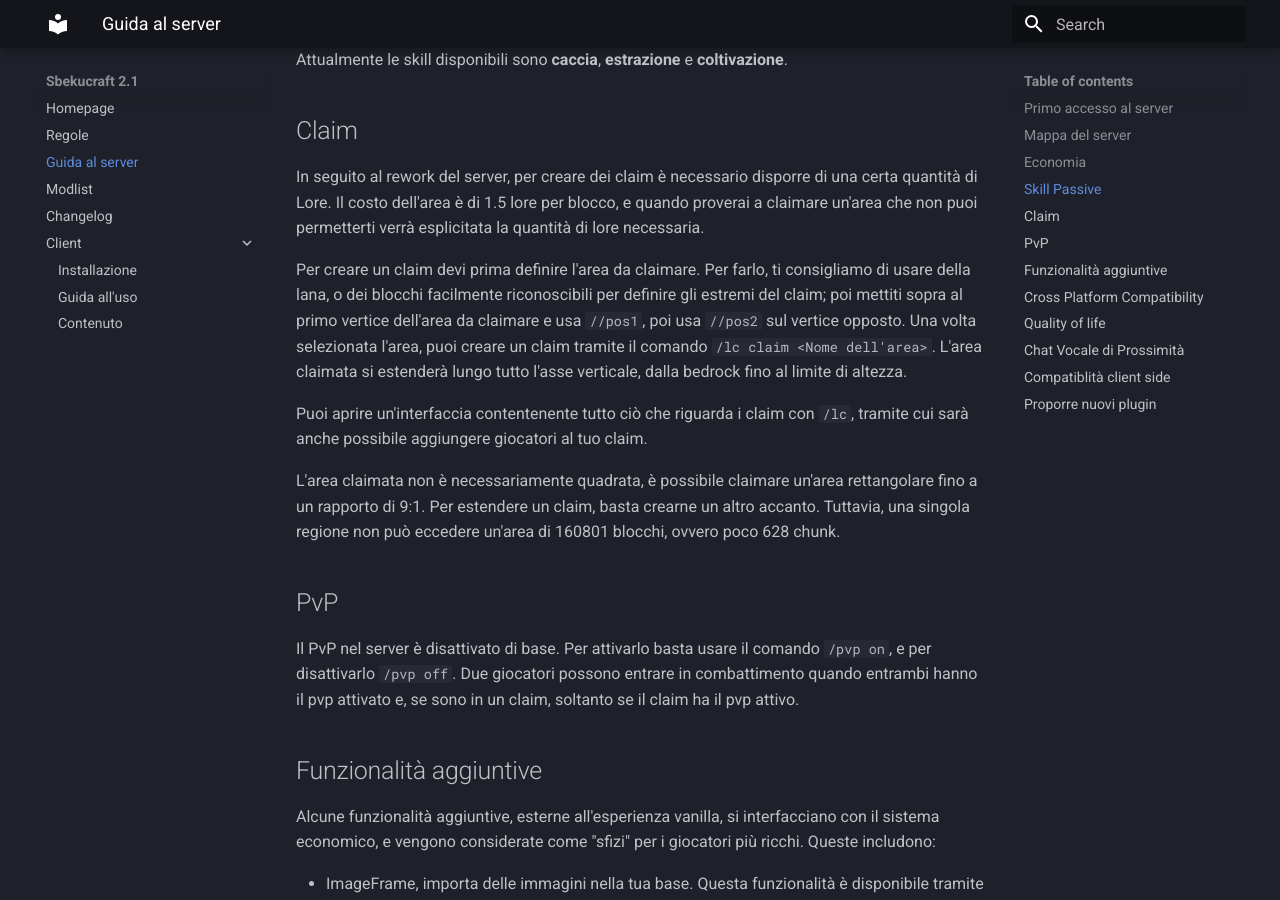
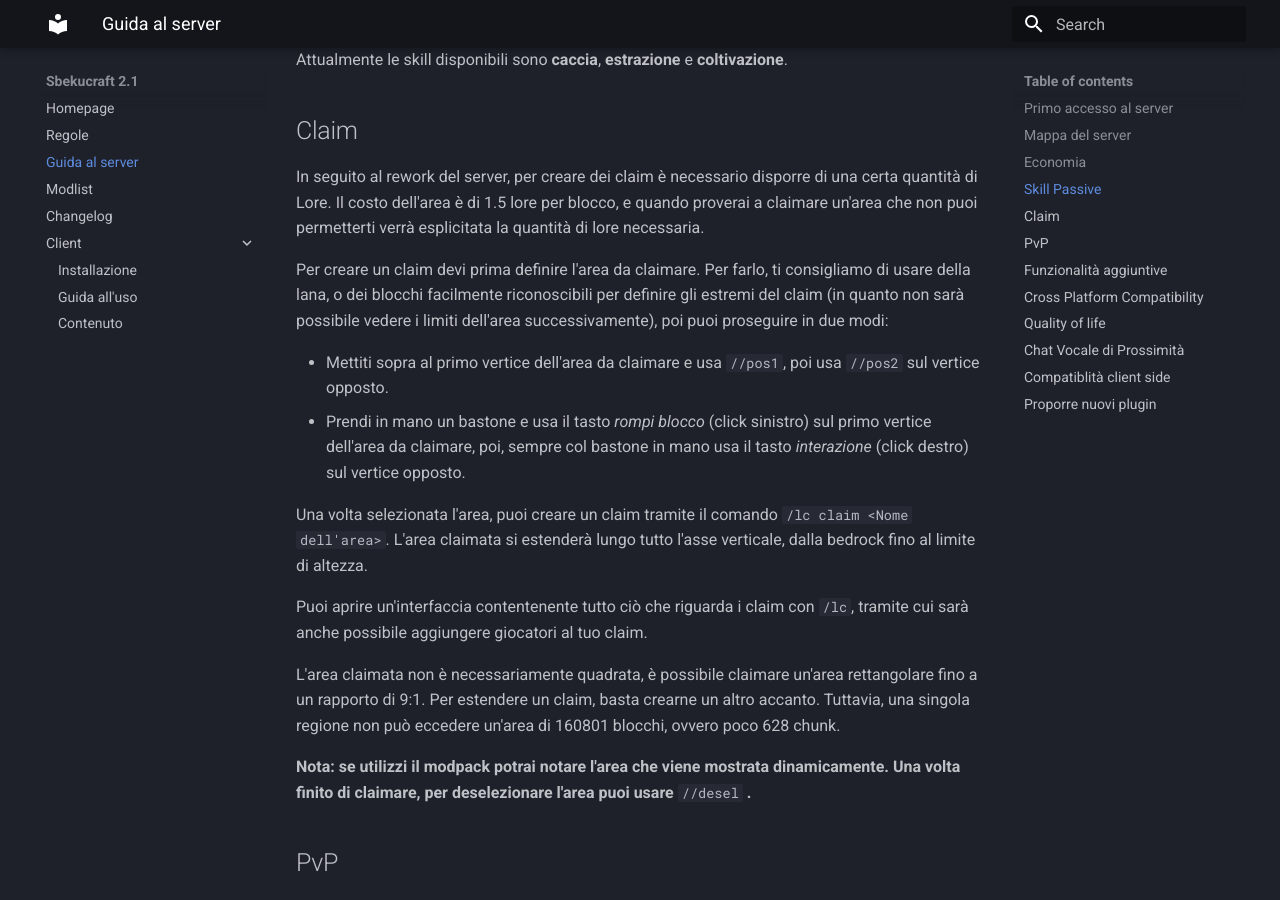
Before and after one commit to Sbekucraft/Sbekucraft-2.0-Wiki, an MkDocs documentation site: the page built from docs/guida.md, in a window 1280 px wide and 900 px high, scrolled down 1368 px. Built offline with MkDocs 1.6.1 and Material for MkDocs 9.7.7, drawn with Linux system fonts in a browser that asks for light colours.

```diff
--- a/docs/guida.md
+++ b/docs/guida.md
@@ -34,11 +34,18 @@ Attualmente le skill disponibili sono **caccia**, **estrazione** e **coltivazion
 In seguito al rework del server, per creare dei claim è necessario disporre di una certa quantità di Lore.
 Il costo dell'area è di 1.5 lore per blocco, e quando proverai a claimare un'area che non puoi permetterti verrà esplicitata la quantità di lore necessaria.
 
-Per creare un claim devi prima definire l'area da claimare. Per farlo, ti consigliamo di usare della lana, o dei blocchi facilmente riconoscibili per definire gli estremi del claim; poi mettiti sopra al primo vertice dell'area da claimare e usa `//pos1`, poi usa `//pos2` sul vertice opposto. Una volta selezionata l'area, puoi creare un claim tramite il comando `/lc claim <Nome dell'area>`. L'area claimata si estenderà lungo tutto l'asse verticale, dalla bedrock fino al limite di altezza.
+Per creare un claim devi prima definire l'area da claimare. Per farlo, ti consigliamo di usare della lana, o dei blocchi facilmente riconoscibili per definire gli estremi del claim (in quanto non sarà possibile vedere i limiti dell'area successivamente), poi puoi proseguire in due modi:
+
+- Mettiti sopra al primo vertice dell'area da claimare e usa `//pos1`, poi usa `//pos2` sul vertice opposto.
+- Prendi in mano un bastone e usa il tasto *rompi blocco* (click sinistro) sul primo vertice dell'area da claimare, poi, sempre col bastone in mano usa il tasto *interazione* (click destro) sul vertice opposto.
+
+Una volta selezionata l'area, puoi creare un claim tramite il comando `/lc claim <Nome dell'area>`. L'area claimata si estenderà lungo tutto l'asse verticale, dalla bedrock fino al limite di altezza.
 
 Puoi aprire un'interfaccia contentenente tutto ciò che riguarda i claim con `/lc`, tramite cui sarà anche possibile aggiungere giocatori al tuo claim.
 
 L'area claimata non è necessariamente quadrata, è possibile claimare un'area rettangolare fino a un rapporto di 9:1. Per estendere un claim, basta crearne un altro accanto. Tuttavia, una singola regione non può eccedere un'area di 160801 blocchi, ovvero poco 628 chunk.
+
+**Nota: se utilizzi il modpack potrai notare l'area che viene mostrata dinamicamente. Una volta finito di claimare, per deselezionare l'area puoi usare** `//desel` **.**
 
 ## PvP
 Il PvP nel server è disattivato di base. Per attivarlo basta usare il comando `/pvp on`, e per disattivarlo `/pvp off`.
```
